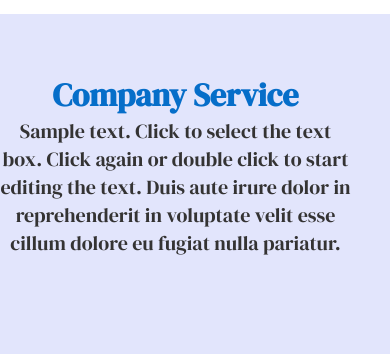
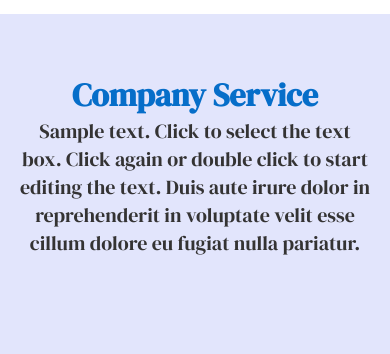
Before and after one commit to doomer2004/webtech, a plain HTML site: page lab4/index.html in a window 390 px wide. Shown: the part 36-390 px from the top of the page. Drawn offline with Linux system fonts and the light colour scheme.

Commit message:
marginfix

```diff
--- a/lab4/css/style.css
+++ b/lab4/css/style.css
@@ -143,7 +143,7 @@ footer {
 @media screen and (max-width: 600px) {
 	.center__text {
 		width: 100%;
-		margin-left: 0;
+		margin-left: 5%;
 	}
 
 	.container {
```
